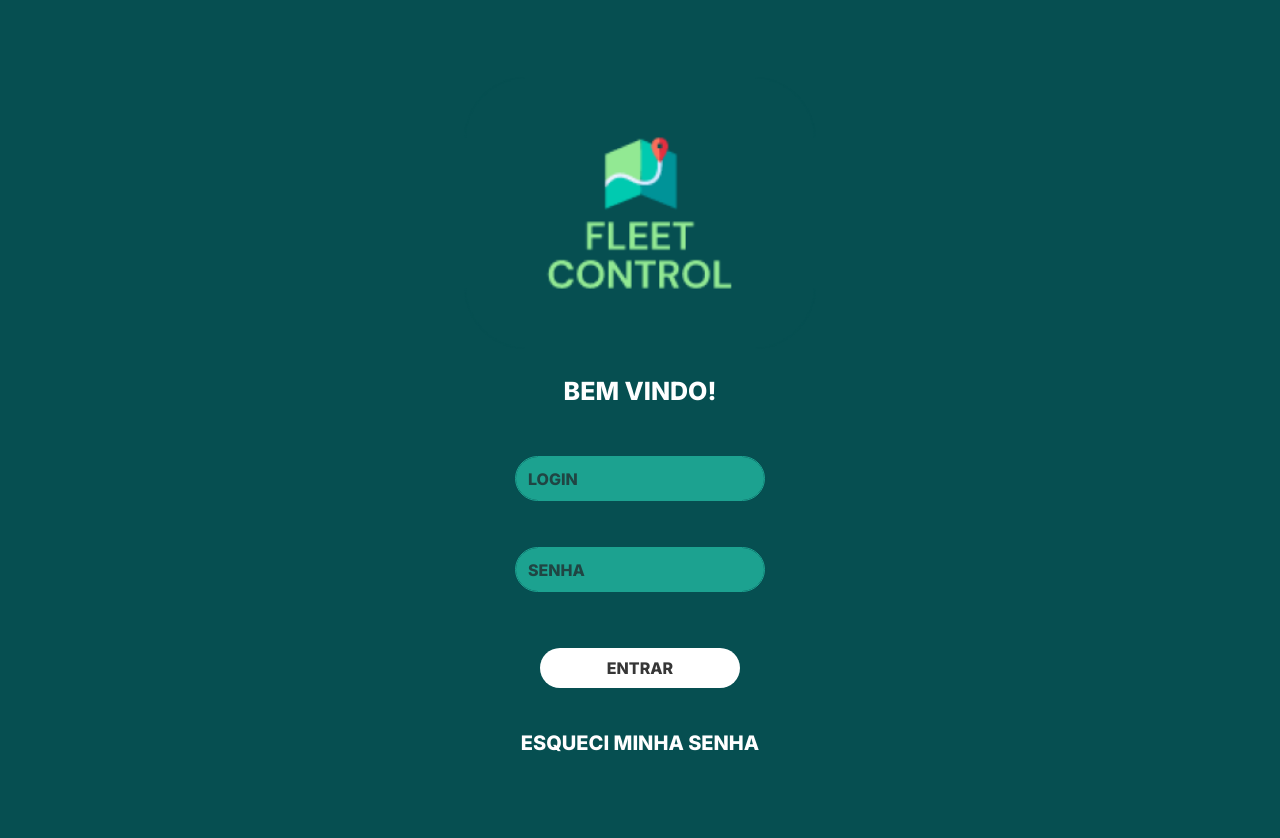
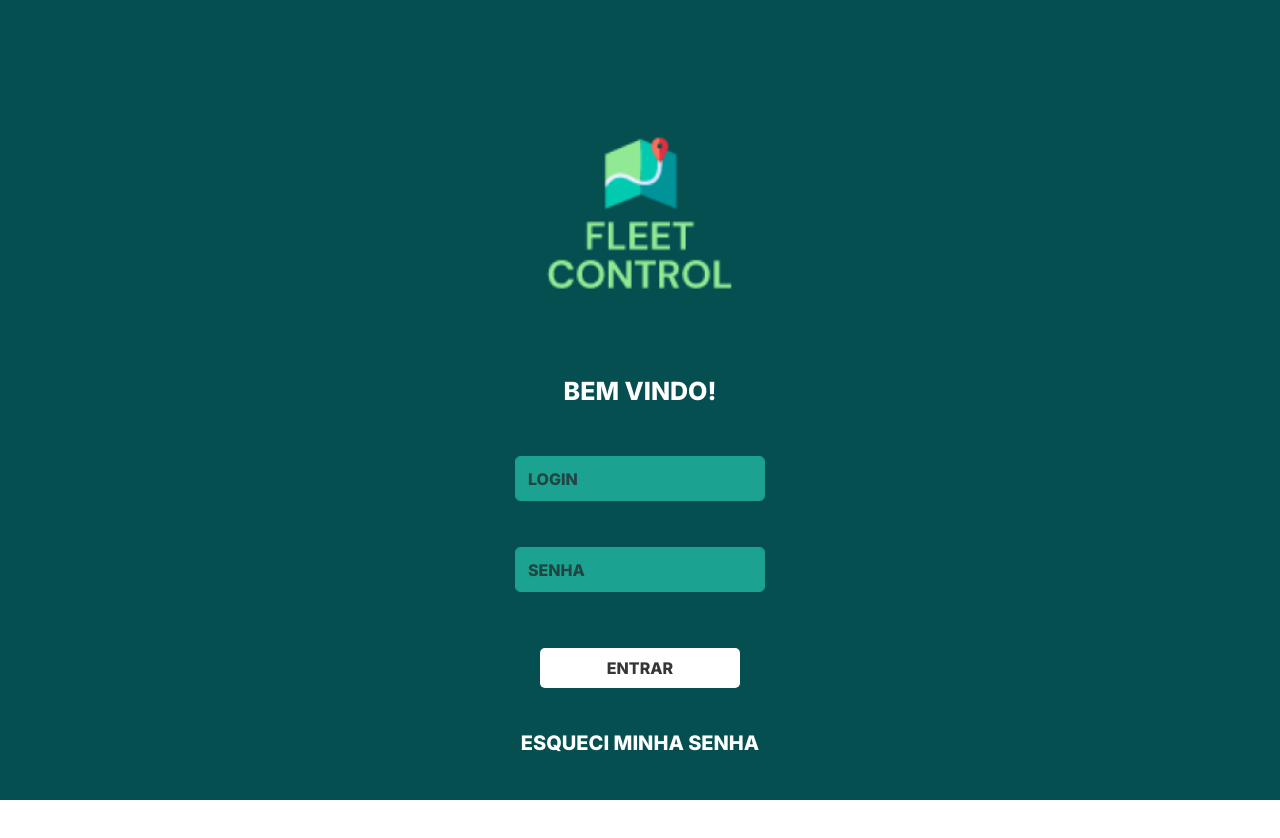
Before and after one commit to FleetControlSpeed/Front-end-fleet-control, a Vue app: page / in a window 1280 px wide. Shown: the top 838 px of the page. After the commit the page ends 800 px from the top, so only its background shows below. Built offline with nearby package versions, Linux system fonts and the light colour scheme.

Commit message:
Revisão de código e correção

```diff
--- a/src/App.vue
+++ b/src/App.vue
@@ -1,8 +1,7 @@
 <template>
-  <nav>
-
-  </nav>
-  <router-view/>
+  <div id="app">
+    <router-view/>
+  </div>
 </template>
 
 <style lang="scss">
@@ -12,7 +11,8 @@
   text-align: center;
   color: white;
   background-color: #064F51;
-  height: 940px;
+  height: 100vh;
+  width: 100vw;
 }
 
 </style>
--- a/src/router/index.ts
+++ b/src/router/index.ts
@@ -1,11 +1,11 @@
 import { createRouter, createWebHistory, RouteRecordRaw } from 'vue-router'
-import HomeView from '../views/HomeView.vue'
+import Login from '../views/Login.vue'
 
 const routes: Array<RouteRecordRaw> = [
   {
     path: '/',
-    name: 'home',
-    component: HomeView
+    name: 'login',
+    component: Login
   },
   {
     path: '/about',
--- a/src/views/HomeView.vue
+++ /dev/null
@@ -1,18 +0,0 @@
-<template>
-  <div>
-
-    <HelloWorld msg=""/>
-  </div>
-</template>
-
-<script lang="ts">
-import { defineComponent } from 'vue';
-import HelloWorld from '@/components/HelloWorld.vue'; // @ is an alias to /src
-
-export default defineComponent({
-  name: 'HomeView',
-  components: {
-    HelloWorld,
-  },
-});
-</script>
--- a/src/components/HelloWorld.vue
+++ b/src/views/Login.vue
@@ -1,6 +1,6 @@
 <template>
 
-  <img alt="Vue logo" class="logo" src="../assets/fleetControll.png">
+<img alt="Vue logo" class="logo" src="../assets/fleetControll.png">
   <h1> BEM VINDO!</h1>
 
 <form>
@@ -14,7 +14,7 @@
     <button type="submit" class="btn">ENTRAR</button>
   </div>
   <div class="esqueciSenha">
-    <a href="#" > ESQUECI MINHA SENHA</a>
+    <router-link to="/about" > ESQUECI MINHA SENHA</router-link>
   </div>
 </form>
 
@@ -24,21 +24,16 @@
 import { defineComponent } from 'vue';
 
 export default defineComponent({
-  name: 'HelloWorld',
-  props: {
-    msg: String,
-  },
 });
+
 </script>
 
-<!-- Add "scoped" attribute to limit CSS to this component only -->
 <style scoped lang="scss">
 
 .logo{
   margin-top: 100px;
   transform: scale(1.2);
 }
-
 
 h1{
   font-weight: 700;
@@ -83,7 +78,7 @@ h1{
   width: 200px;
   height: 40px;
   font-weight: 700;
-  border-radius: 1000px;
+  border-radius: 5px;
   transition: 1s;
 }
 
@@ -106,7 +101,7 @@ h1{
 
 .form-control{
   display: inline-table;
-  border-radius: 1000px;
+  border-radius: 5px;
 }
 
 </style>
```
